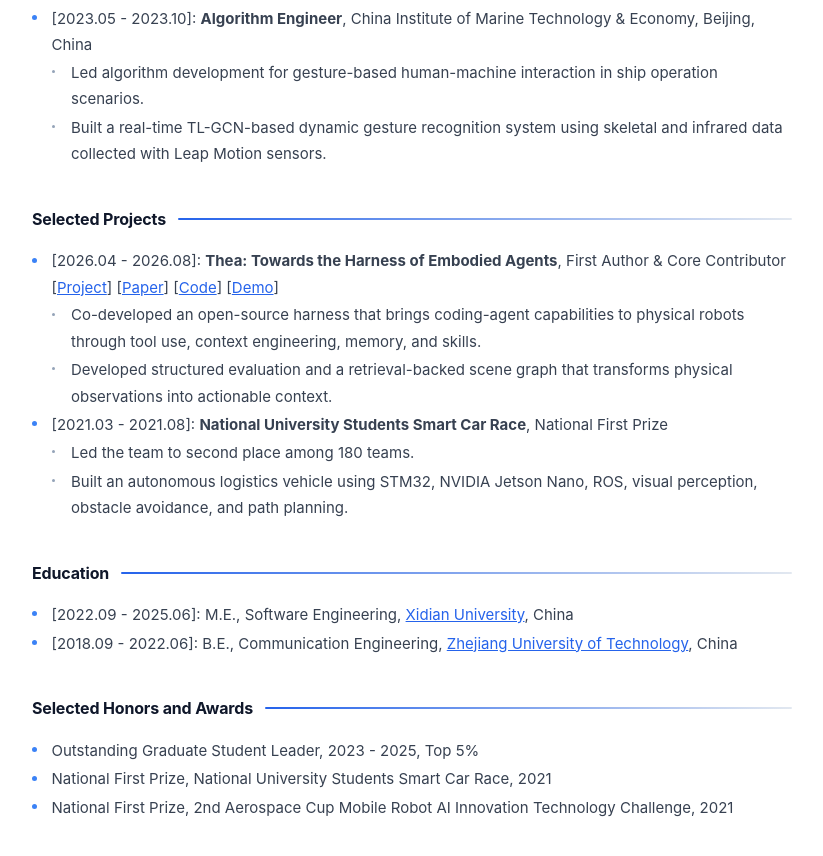
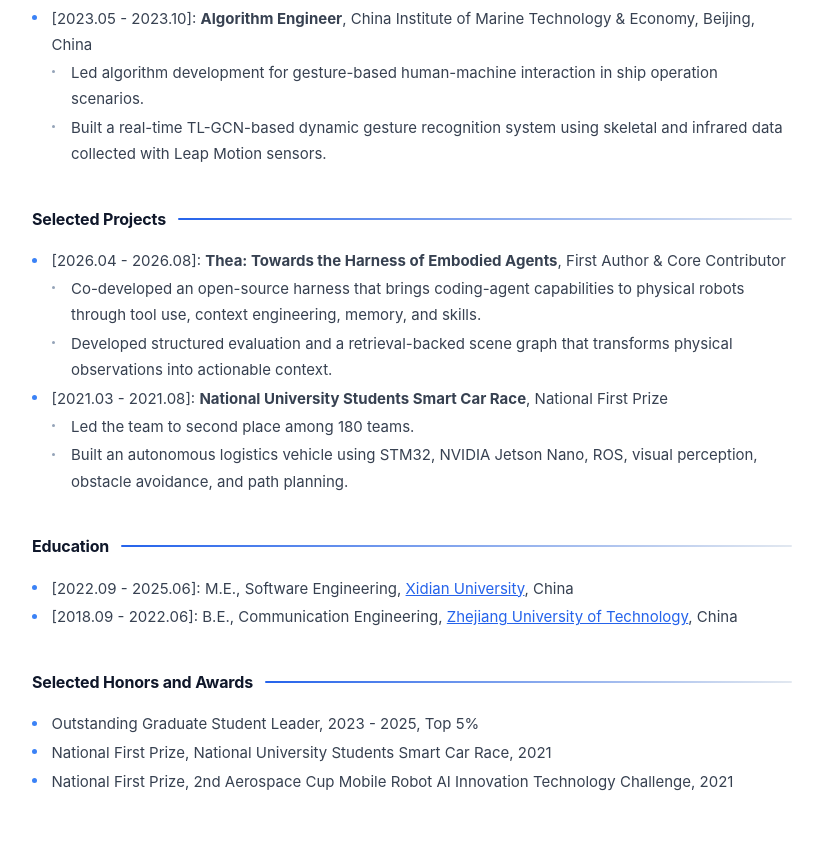
Before and after one commit to QiWang233/qiwang233.github.io, a Jekyll site: the page built from index.md, in a window 1280 px wide and 900 px high, scrolled down 1706 px. Shown: the top 856 px of the window, without its empty margins (388-1211 px from the left). Built offline with Jekyll 4.4.1, drawn with Linux system fonts in a browser that asks for light colours; nearby versions of some CDN libraries; a style sheet for code colours, icons or effects is not loaded; our own code applies the rules of GitHub Pages for plain Markdown files.

Commit message:
Simplify Thea project entry

```diff
--- a/index.md
+++ b/index.md
@@ -32,8 +32,7 @@ Looking ahead, I am particularly interested in embodied intelligence and robotic
 
 ## Selected Projects
 
-- \[2026.04 - 2026.08\]: **Thea: Towards the Harness of Embodied Agents**, First Author & Core Contributor<br>
-  \[[Project](https://eit-hai.github.io/thea/)\] \[[Paper](https://eit-hai.github.io/thea/paper.pdf)\] \[[Code](https://github.com/EIT-HAI/Thea)\] \[[Demo](https://youtu.be/Sm9jFmfnOF0)\]
+- \[2026.04 - 2026.08\]: **Thea: Towards the Harness of Embodied Agents**, First Author & Core Contributor
   - Co-developed an open-source harness that brings coding-agent capabilities to physical robots through tool use, context engineering, memory, and skills.
   - Developed structured evaluation and a retrieval-backed scene graph that transforms physical observations into actionable context.
 
```
